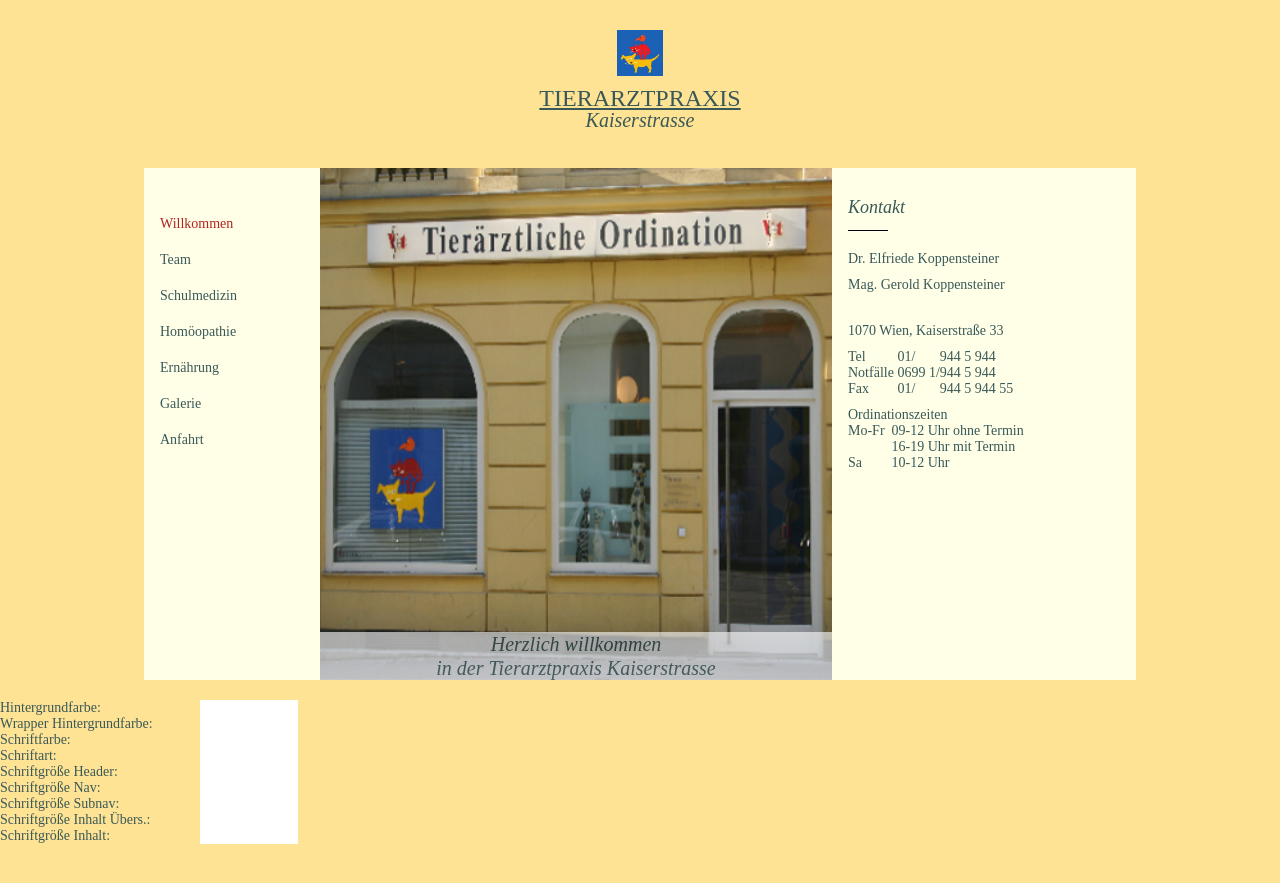
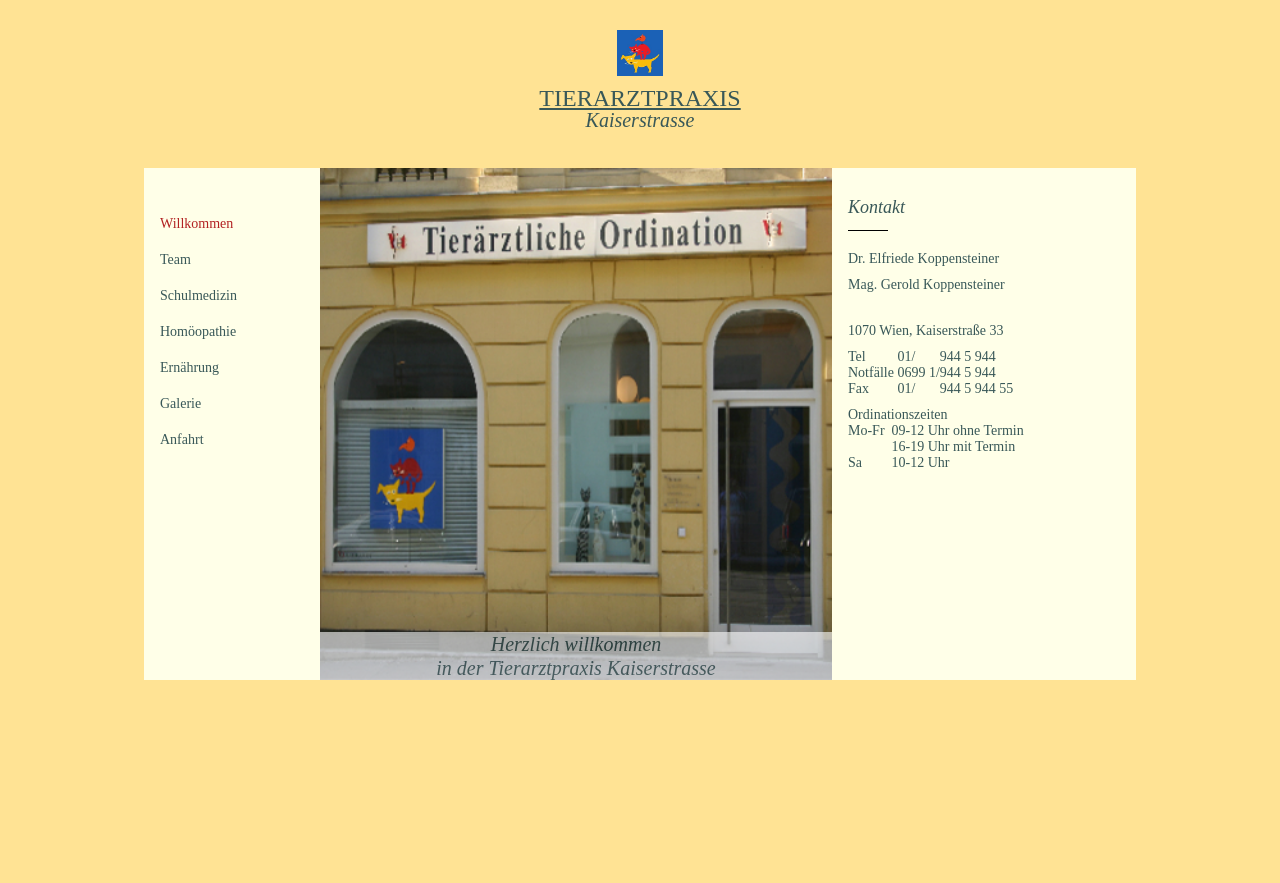
Before and after one commit to richardtraindl/tierarztpraxis-kaiserstrasse.at, a Jekyll site: the page built from index.html, in a window 1280 px wide. Shown: the top 883 px of the page. Built offline with Jekyll 4.4.1, drawn with Linux system fonts in a browser that asks for light colours.

Commit message:
cleaning

```diff
--- a/_layouts/desktop.html
+++ b/_layouts/desktop.html
@@ -111,7 +111,7 @@
       </div>
     </div>
 
-			<div id="custom">
+			<!-- div id="custom">
 				<form name="set-hintergrundfarbe">
 					<div class="div-cell" style="width: 200px;">
 						Hintergrundfarbe:
@@ -194,7 +194,7 @@
 					</div>
 					</div>
 				</form>
-			</div>
+			</div -->
 
 	</body>
 </html>
```
